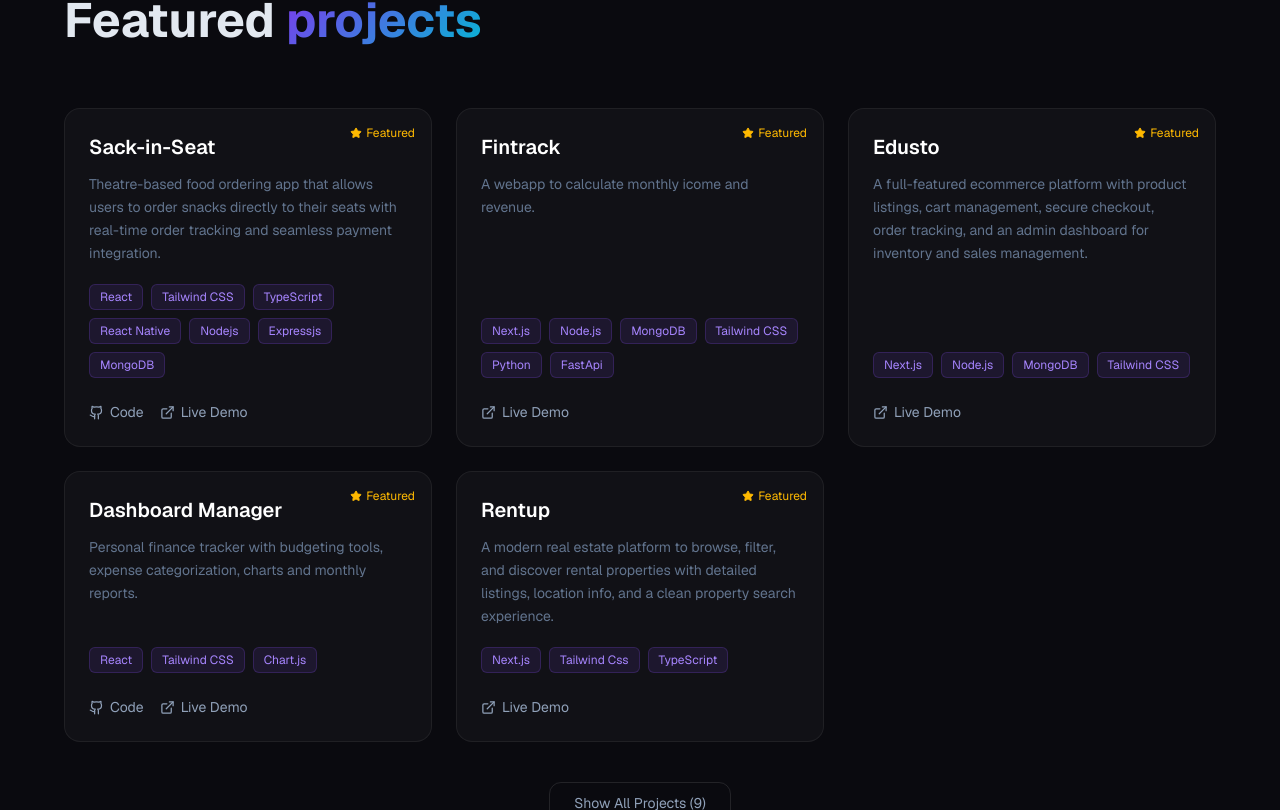
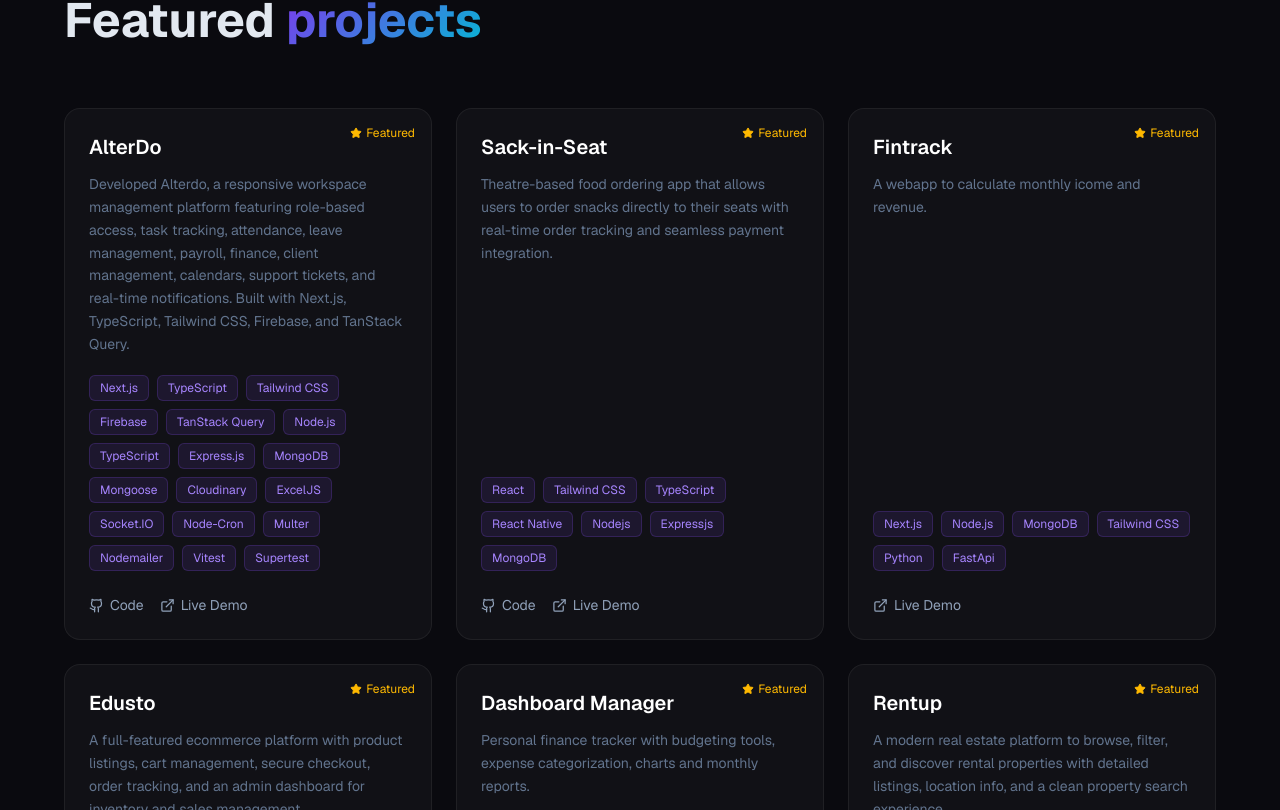
Before and after one commit to SanuRaj-K/updated-website, a Next.js app: page / in a window 1280 px wide. Shown: the part 2310-3120 px from the top of the page. Built offline with nearby package versions, Linux system fonts and the light colour scheme.

Commit message:
feat: GA added

```diff
--- a/src/data/portfolio.ts
+++ b/src/data/portfolio.ts
@@ -38,6 +38,39 @@ export const portfolioData = {
   ],
 
   projects: [
+    {
+      title: "AlterDo",
+      description: `Developed Alterdo, a responsive workspace
+  management platform featuring role-based access,
+  task tracking, attendance, leave management,
+  payroll, finance, client management, calendars,
+  support tickets, and real-time notifications.
+  Built with Next.js, TypeScript, Tailwind CSS,
+  Firebase, and TanStack Query.`,
+      tech: [
+        `Next.js`,
+        `TypeScript`,
+        `Tailwind CSS`,
+        `Firebase`,
+        `TanStack Query`,
+        `Node.js`,
+        `TypeScript`,
+        `Express.js`,
+        `MongoDB`,
+        `Mongoose`,
+        `Cloudinary`,
+        `ExcelJS`,
+        ` Socket.IO`,
+        `Node-Cron`,
+        `Multer`,
+        `Nodemailer`,
+        `Vitest`,
+        `Supertest`,
+      ],
+      github: " ",
+      live: "https://alterdo-ui.vercel.app/",
+      featured: true,
+    },
     {
       title: "Sack-in-Seat",
       description:
```
